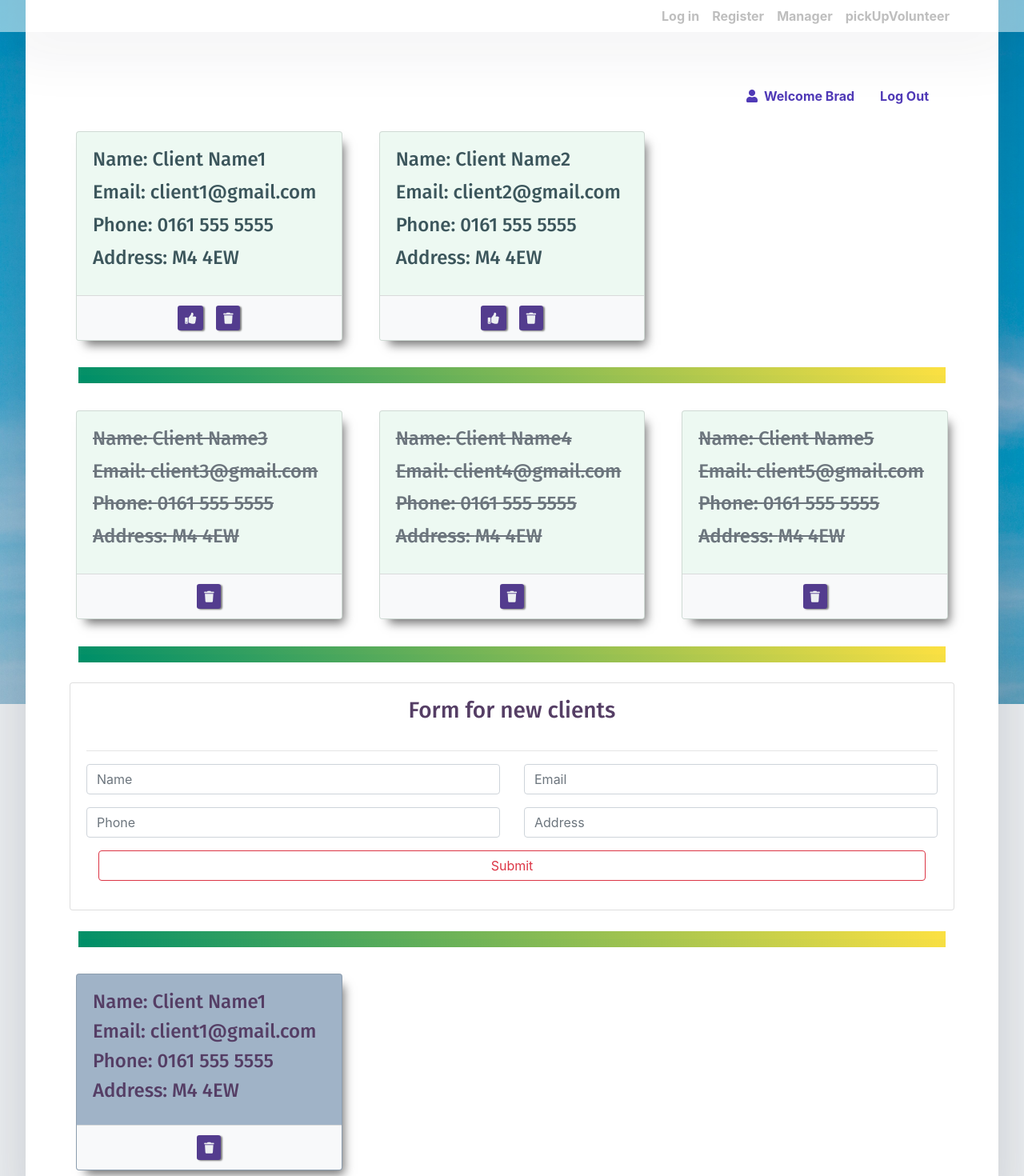
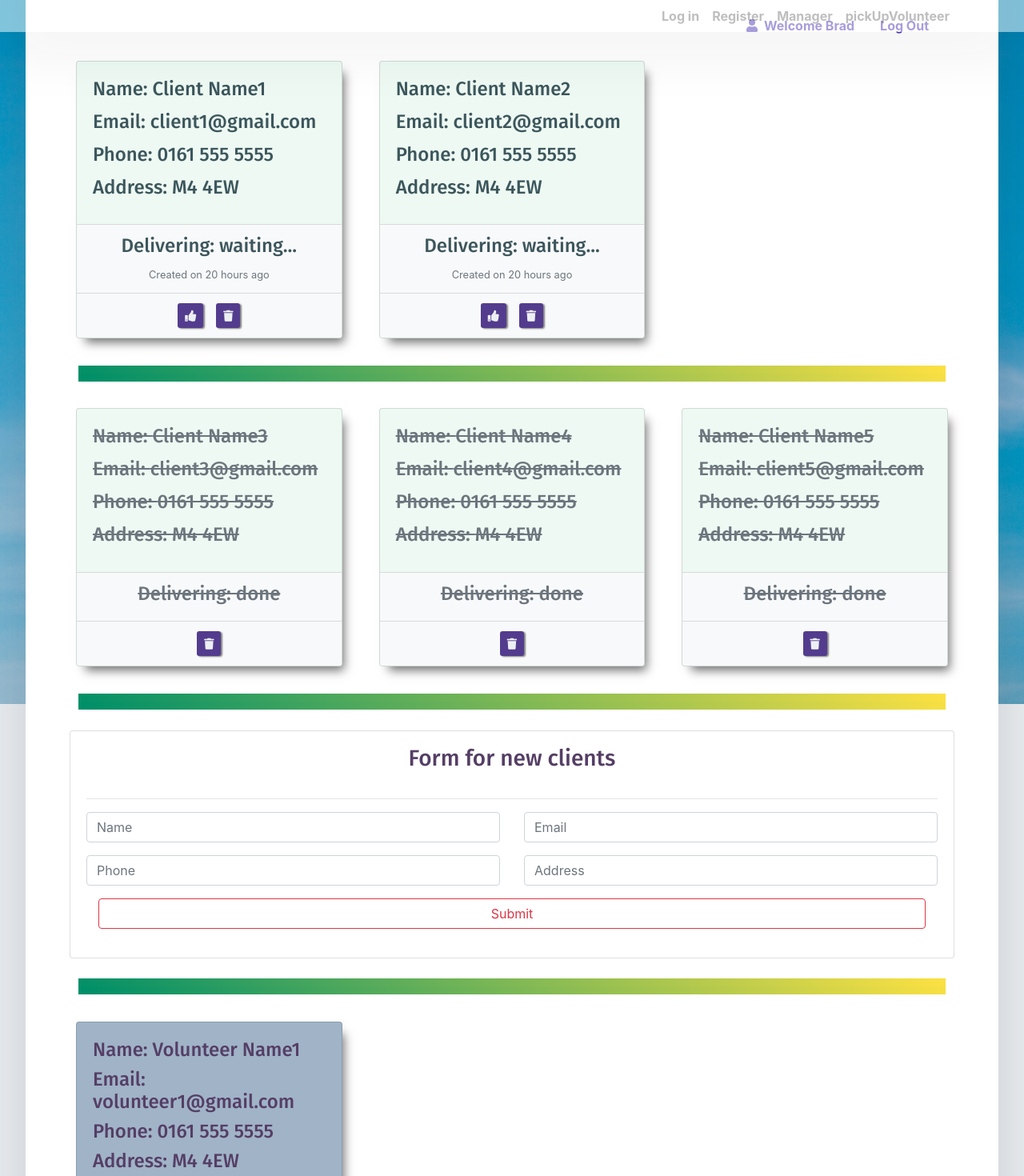
Before and after one commit to techReturnersMarchCohort2020/rainbowhaven-react-frontend, a React (Create React App) app: page /manager in a window 1280 px wide. Shown: the top 1470 px of the page at 80% size. Built offline with nearby package versions, Linux system fonts and the light colour scheme.

Commit message:
added deliver and date fields in the client card

```diff
--- a/src/Components/ManagerHome/Home.js
+++ b/src/Components/ManagerHome/Home.js
@@ -16,6 +16,8 @@ function Home() {
       phone: "0161 555 5555",
       address: "M4 4EW",
       completed: false,
+      deleted: false,
+      date: "20 hours ago",
     },
     {
       client_id: "002",
@@ -24,6 +26,8 @@ function Home() {
       address: "M4 4EW",
       phone: "0161 555 5555",
       completed: false,
+      deleted: false,
+      date: "20 hours ago",
     },
     {
       client_id: "003",
@@ -32,6 +36,8 @@ function Home() {
       address: "M4 4EW",
       phone: "0161 555 5555",
       completed: true,
+      deleted: false,
+      date: "20 hours ago",
     },
     {
       client_id: "004",
@@ -40,6 +46,8 @@ function Home() {
       address: "M4 4EW",
       phone: "0161 555 5555",
       completed: true,
+      deleted: false,
+      date: "20 hours ago",
     },
     {
       client_id: "005",
@@ -48,14 +56,16 @@ function Home() {
       address: "M4 4EW",
       phone: "0161 555 5555",
       completed: true,
+      deleted: false,
+      date: "20 hours ago",
     },
   ]);
 
   const [volunteer, setVolunteers] = useState([
     {
       volunteer_id: "001",
-      full_name: "Client Name1",
-      email: "client1@gmail.com",
+      full_name: "Volunteer Name1",
+      email: "volunteer1@gmail.com",
       phone: "0161 555 5555",
       address: "M4 4EW",
       available: true,
@@ -106,7 +116,7 @@ function Home() {
             address={item.address}
             completed={item.completed}
             deleteClient={deleteClient}
-            createDate={item.createDate}
+            createDate={item.date}
           />
         ))}
         <div className="Item__border" />
@@ -120,7 +130,7 @@ function Home() {
             address={item.address}
             completed={item.completed}
             deleteClient={deleteClient}
-            createDate={item.createDate}
+            createDate={item.date}
           />
         ))}
         <div className="Item__border" />
--- a/src/Components/ManagerHome/ListClients.js
+++ b/src/Components/ManagerHome/ListClients.js
@@ -43,6 +43,17 @@ function ListClients(props) {
           </h4>
         </div>
         <div className="card-footer text-muted bg-light">
+          {props.completed ? (
+            <h4 className="text-muted complete">Delivering: done</h4>
+          ) : (
+            <div>
+              <h4 className="Item__card-title">Delivering: waiting...</h4>
+              <small>Created on {props.createDate}</small>
+            </div>
+          )}
+        </div>
+
+        <div className="card-footer text-muted bg-light">
           {!props.completed && (
             <button
               className="btn btn-sm mr-3 Item__button"
```
